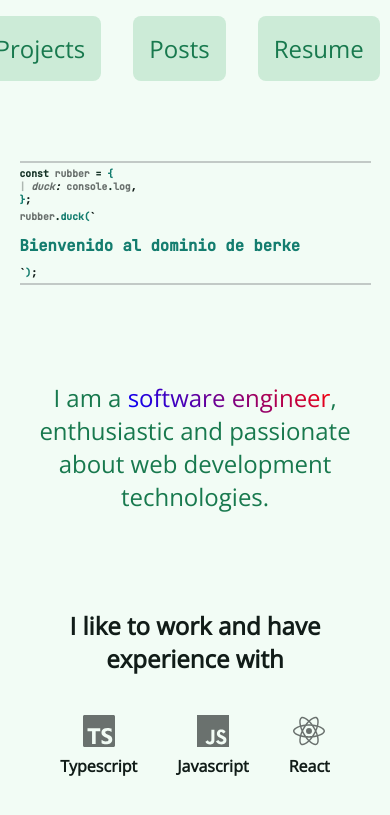
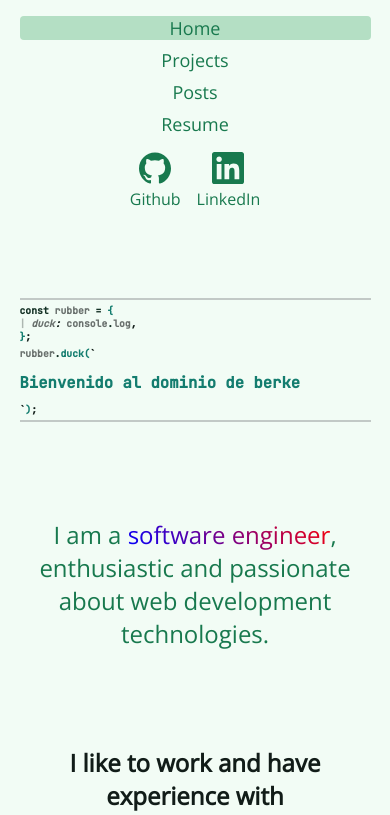
Before and after one commit to andyanday33/legendary-adventure, a Next.js app: page / in a window 390 px wide. Shown: the top 815 px of the page. Built offline with nearby package versions, Linux system fonts and the light colour scheme.

Commit message:
style: add mobile styling

```diff
--- a/styles/Navbar.module.scss
+++ b/styles/Navbar.module.scss
@@ -3,30 +3,52 @@
 .navbar {
   background-color: $green2;
   display: flex;
-  padding: 1rem 0;
+  flex-direction: column;
+  align-items: center;
+  padding: 1rem 5%;
   justify-content: center;
+  gap: 0.5rem;
+  > a {
+    font-size: large;
+    text-decoration: none;
+    color: $green11;
+    width: 100%;
+    text-align: center;
+    &.active {
+      background-color: $green6;
+      border-color: $green8;
+      border-radius: 0.25rem;
+      transition: all 0.25s;
+    }
+  }
+  @media screen and (min-width: 800px) {
     gap: 2rem;
+    flex-direction: row;
     > a {
+      width: auto;
       font-size: x-large;
       text-decoration: none;
       color: $green11;
       cursor: pointer;
       background-color: $green5;
-
       padding: 1rem;
       display: inline-block;
       border-radius: 0.5rem;
-    transition: border-radius 0.25s;
-    &:hover {
-      background-color: $green6;
-      border-color: $green8;
-      border-radius: 0.25rem;
-      transition: border-radius 0.25s;
-    }
+      transition: all 0.25s;
+
       &.active {
         background-color: $green6;
         border-color: $green8;
         border-radius: 0.25rem;
+      }
+    }
+  }
+  @media screen and (hover: hover) {
+    > a:hover {
+      background-color: $green6;
+      border-color: $green8;
+      border-radius: 0.25rem;
+      transition: all 0.25s;
     }
   }
 }
@@ -35,6 +57,7 @@
   display: flex;
   gap: 1rem;
   align-items: center;
+  padding: 0.5rem 0;
   > a {
     display: flex;
     flex-direction: column;
@@ -42,13 +65,14 @@
     align-items: center;
     color: $green11;
     gap: 0.25rem;
+    @media screen and (hover: hover) {
       &:hover {
         color: $green10;
         > svg {
           color: $green10;
         }
       }
-
+    }
     > svg {
       font-size: 2rem;
       color: $green11;
```
Lines whose indentation alone changed are shown as unchanged.
